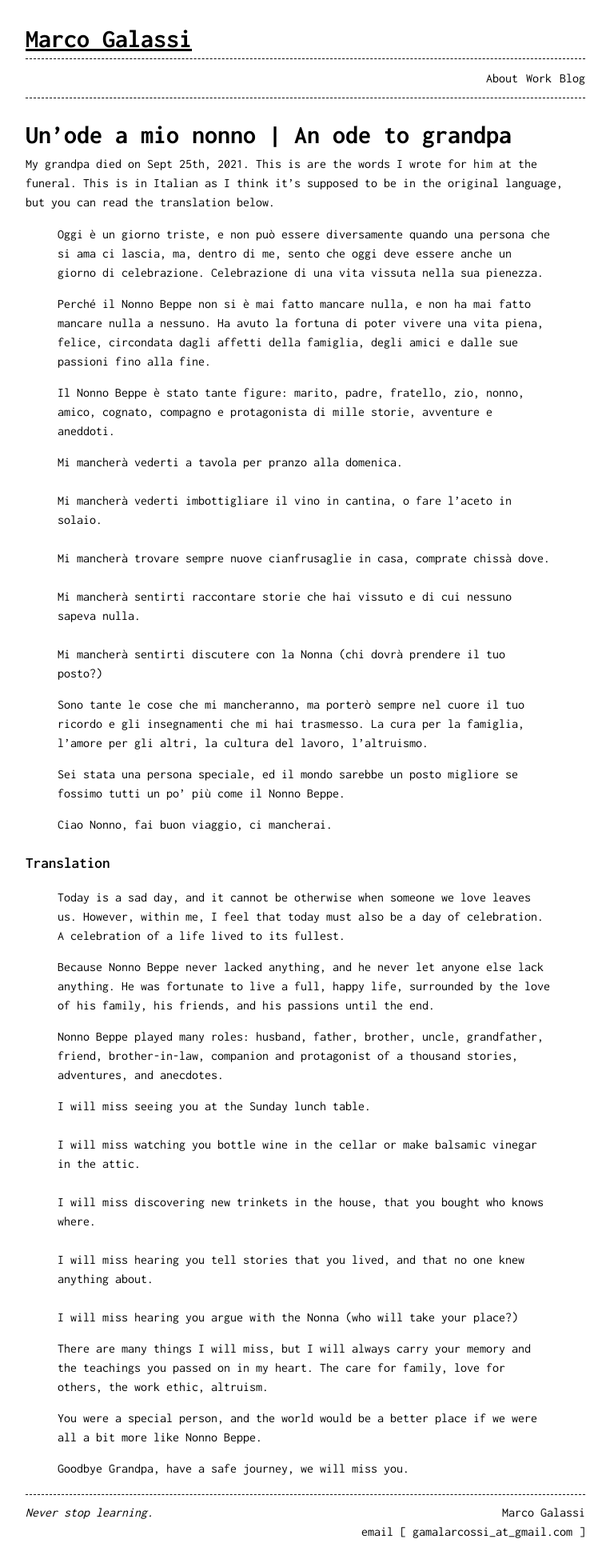
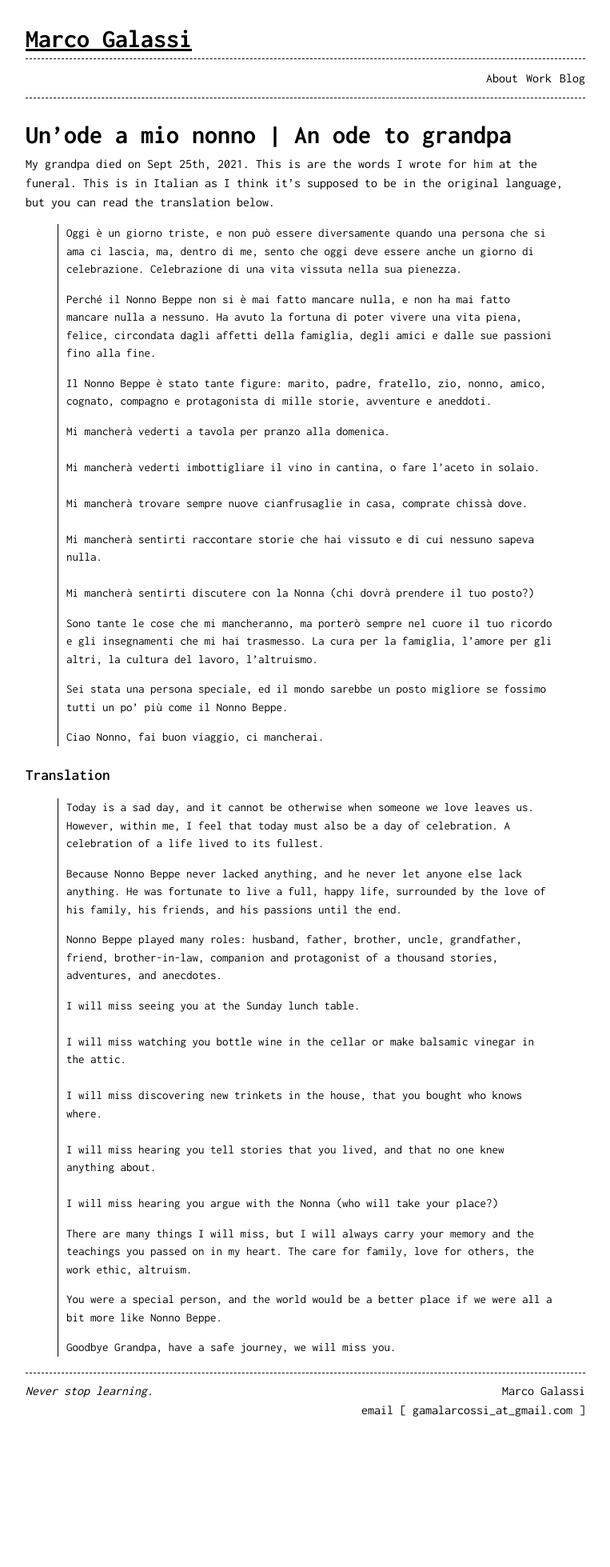
Before and after one commit to officer-rosmarino/officer-rosmarino.github.io, a Jekyll site: the page built from _posts/2024-01-10-grandpa.markdown, in a window 1280 px wide. Shown: the whole page at 80% size, without its empty margins (258-1021 px from the left). Built offline with Jekyll 4.4.1, drawn with Linux system fonts in a browser that asks for light colours; after the commit the page ends 1807 px from its top, so only the background shows below that.

Commit message:
fix blockquote font and style

```diff
--- a/_sass/base.scss
+++ b/_sass/base.scss
@@ -5,11 +5,13 @@
 $base-font-family: 'Inconsolata', monospace !default;
 
 $base-font-size: 16px !default;
-$code-font-size: 14px !default;
+$code-font-size: $base-font-size - 2px !default;
+$quote-font-size: $base-font-size - 1px !default;
 $mobile-font-size: 14px !default;
 $base-line-height: 1.5 !default;
 $container-width: 90% !default;
 $container-max-width: 700px !default;
+$blockquote-left-padding: 10px !default;
 
 // text styling
 html {
@@ -604,3 +606,11 @@ pre code {
 }
 
 /* Literal.Number.Integer.Long */
+
+/* Blockquote */
+blockquote {
+    font-size: $quote-font-size;
+    position: relative;
+    padding-left: $blockquote-left-padding;
+    border-left: 1px solid #000000; // Adjust the color and thickness of the line
+}
```
